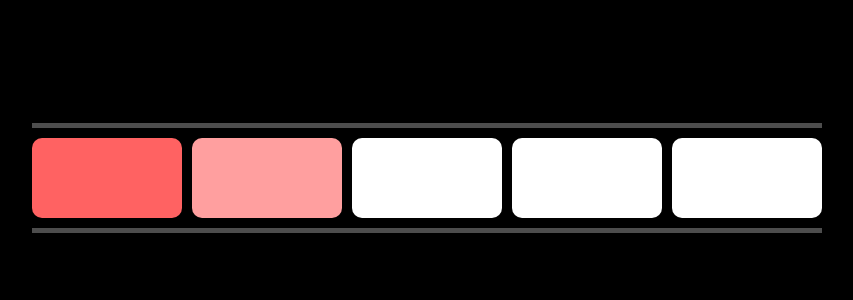
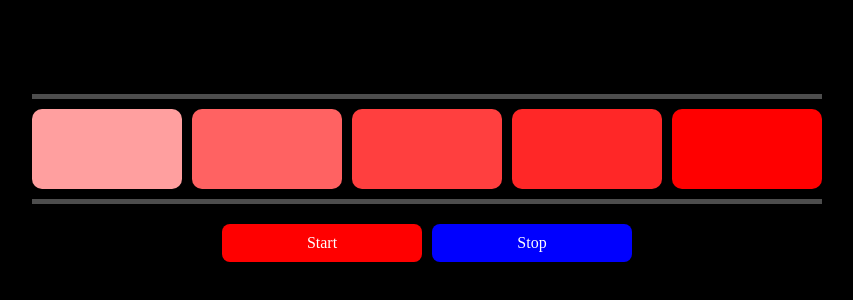
Before and after one commit to virajdilshan2002/IT-Assignment-08, a plain HTML site: page pages/js-knight-rider.html in a window 1280 px wide. Shown: the part 222-522 px from the top of the page, without its empty margins (213-1066 px from the left). Drawn offline with nearby package versions, Linux system fonts and the light colour scheme.

Commit message:
start & stop btns

```diff
--- a/css/knight-rider.css
+++ b/css/knight-rider.css
@@ -47,3 +47,29 @@ body {
 #box-5 {
   background-color: red;
 }
+
+#btnStart,
+#btnStop {
+  text-align: center;
+  margin-top: 20px;
+  padding: 10px 20px;
+  cursor: pointer;
+  border-radius: 8px;
+  color: white;
+  width: 160px;
+}
+
+#btnStart {
+  background-color: red;
+}
+#btnStop {
+  background-color: blue;
+}
+
+.btn-container {
+  display: flex;
+  flex-direction: row;
+  column-gap: 10px;
+  width: fit-content;
+  height: fit-content;
+}
--- a/js/knight-rider.js
+++ b/js/knight-rider.js
@@ -15,6 +15,8 @@ const colors = [
   "red",
 ];
 
+let intervalId = null;
+
 // Variables for animation
 let position = 0;
 let direction = 1; // 1 for forward, -1 for backward
@@ -27,7 +29,7 @@ function startKnightRider() {
 
   // Set colors for the current stage
   for (let i = 0; i < colors.length && position - i >= 0; i++) {
-    boxes[position - i].style.backgroundColor = colors[i];
+    boxes[position - i].style.backgroundColor = colors[colors.length - 1 - i];
   }
 
   // Update position
@@ -39,5 +41,11 @@ function startKnightRider() {
   }
 }
 
-// Run the animation every 100 milliseconds
-setInterval(startKnightRider, 100);
+$("#btnStart").on("click", function () {
+  clearInterval(intervalId);
+  intervalId = setInterval(startKnightRider, 100);
+});
+
+$("#btnStop").on("click", function () {
+  clearInterval(intervalId);
+});
--- a/pages/js-knight-rider.html
+++ b/pages/js-knight-rider.html
@@ -14,6 +14,12 @@
       <div id="box-4" class="box"></div>
       <div id="box-5" class="box"></div>
     </div>
+    <div class="btn-container">
+      <div id="btnStart">Start</div>
+      <div id="btnStop">Stop</div>
+    </div>
+
+    <script src="https://ajax.googleapis.com/ajax/libs/jquery/3.7.1/jquery.min.js"></script>
     <script src="/js/knight-rider.js"></script>
   </body>
 </html>
```
